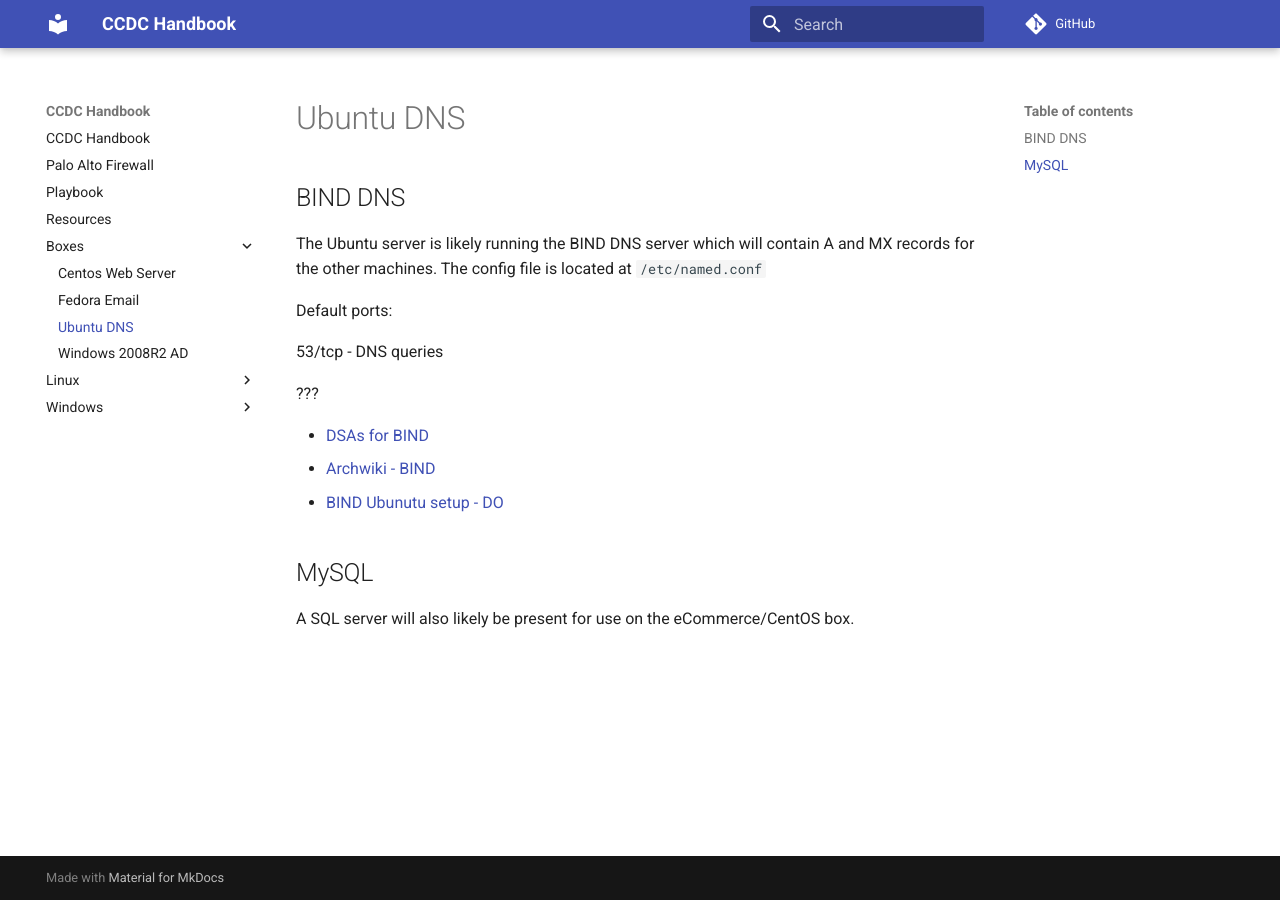
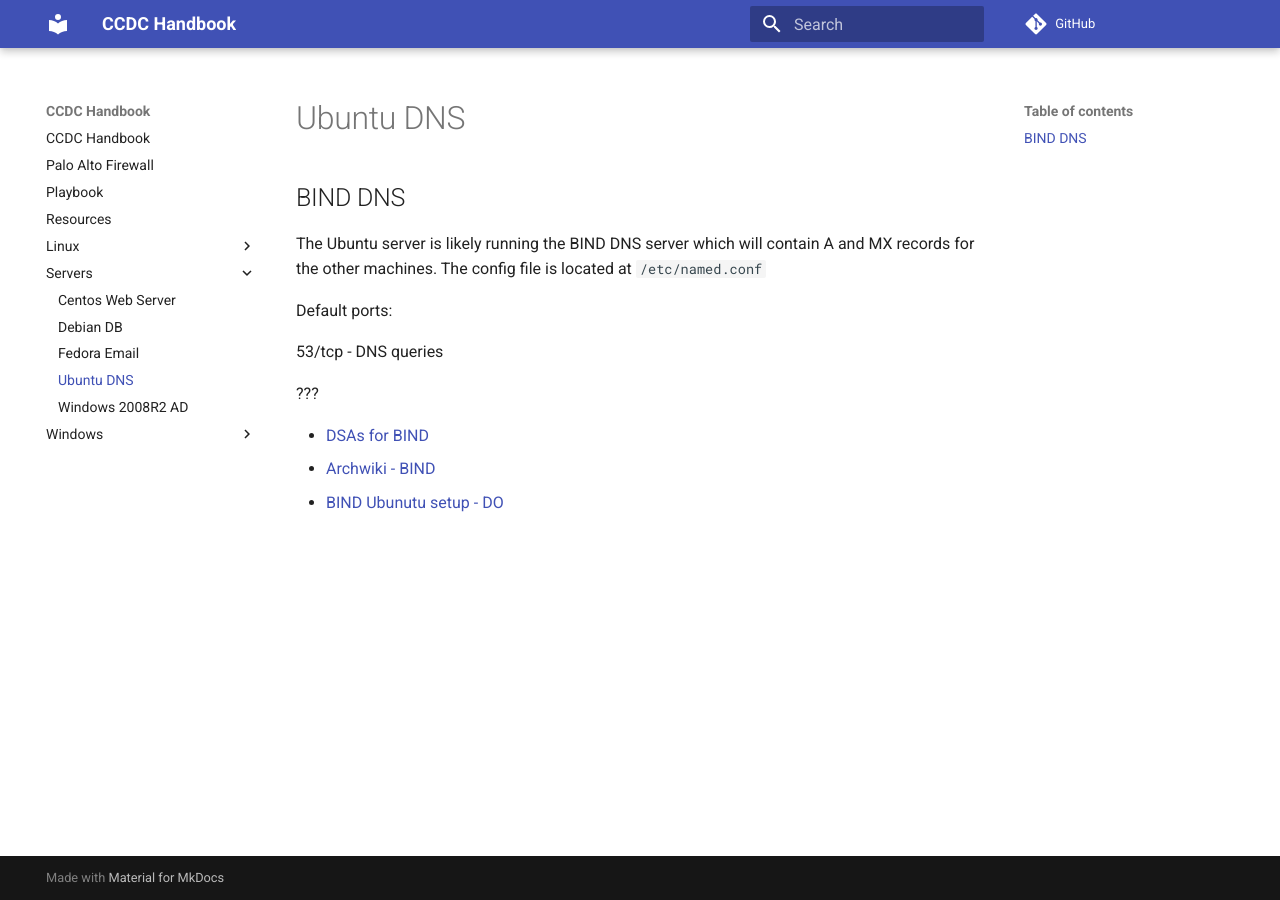
Before and after one commit to ius-csg/ccdc-handbook, an MkDocs documentation site: the page built from docs/Servers/Ubuntu-DNS.md, in a window 1280 px wide. Built offline with MkDocs 1.6.1 and Material for MkDocs 9.7.7, drawn with Linux system fonts in a browser that asks for light colours; comment, search, counter and statistics services are not loaded.

Commit message:
Move some things around, add Debian DB

```diff
--- a/docs/Boxes/Ubuntu-DNS.md
+++ b/docs/Servers/Ubuntu-DNS.md
@@ -13,7 +13,3 @@
 * [DSAs for BIND](https://security-tracker.debian.org/tracker/source-package/bind)
 * [Archwiki - BIND](https://wiki.archlinux.org/index.php/BIND)
 * [BIND Ubunutu setup - DO](https://www.digitalocean.com/community/tutorials/how-to-configure-bind-as-a-private-network-dns-server-on-ubuntu-14-04)
-
-## MySQL
-
-A SQL server will also likely be present for use on the eCommerce/CentOS box.
```
Also changed, not shown: docs/Servers/Debian-DB.md (added, +3 -0 lines), docs/Servers/Centos-Web-Server.md (renamed from docs/Boxes/Centos-Web-Server.md), docs/Servers/Fedora-Email.md (renamed from docs/Boxes/Fedora-Email.md), docs/Servers/Windows-AD.md (renamed from docs/Boxes/Windows-AD.md).
